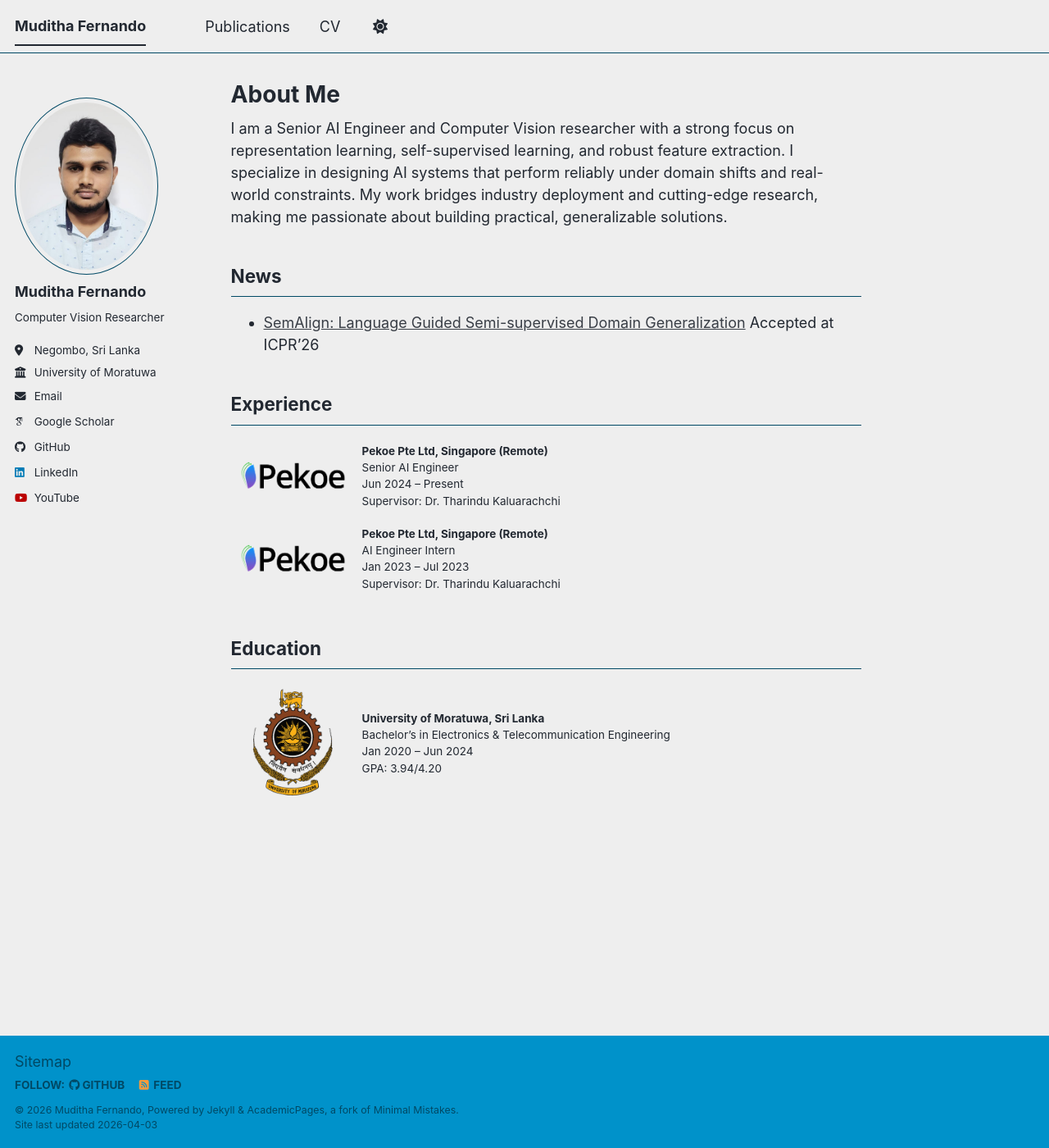
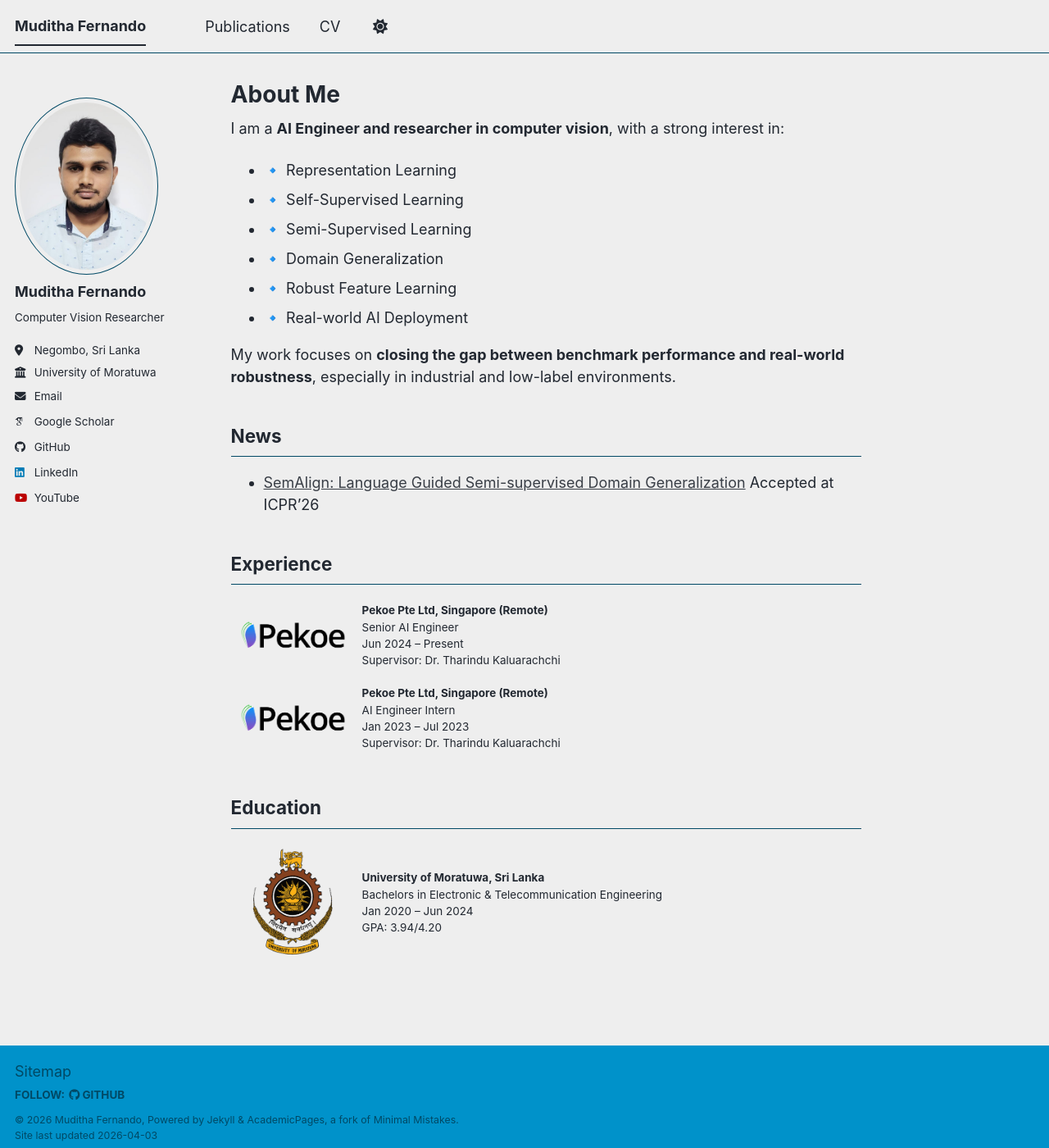
Before and after one commit to muditha11/muditha11.github.io, a Jekyll site: the page built from _pages/about.md, in a window 1280 px wide and 1400 px high. Shown: the whole window at 82% size. Built offline with Jekyll 4.4.1, drawn with Linux system fonts in a browser that asks for light colours; some web fonts are replaced; a script bundle is joined from its source files by our own code; library files that are not in the unit come from our copies.

```diff
--- a/_config.yml
+++ b/_config.yml
@@ -79,7 +79,7 @@ author:
   weibo            : # Username
   wikipedia        : # Username
   xing             : # Username
-  youtube          : "playlist?list=PLVilPUZAI9v9NjB7iQ8OWVBBndO-RsA3p&si=SRZmoEojNoqC6uyS" # replace
+  youtube          : "mudithafernando11/playlists/playlist" # replace
   zhihu            : # Username
 
 # Publication Category - The following the list of publication categories and their headings
@@ -125,7 +125,7 @@ staticman:
       options:
         format           : "iso8601" # "iso8601" (default), "timestamp-seconds", "timestamp-milliseconds"
 atom_feed:
-  hide                   : false     # change to true to hide the RSS feed in the footer
+  hide                   : true     # change to true to hide the RSS feed in the footer
   path                   : # blank (default) uses feed.xml
 
 
--- a/_pages/about.md
+++ b/_pages/about.md
@@ -7,7 +7,17 @@ redirect_from:
   - /about.html
 ---
 
-I am a Senior AI Engineer and Computer Vision researcher with a strong focus on representation learning, self-supervised learning, and robust feature extraction. I specialize in designing AI systems that perform reliably under domain shifts and real-world constraints. My work bridges industry deployment and cutting-edge research, making me passionate about building practical, generalizable solutions.
+I am a **AI Engineer and researcher in computer vision**, with a strong interest in:
+
+- 🔹 Representation Learning
+- 🔹 Self-Supervised Learning
+- 🔹 Semi-Supervised Learning
+- 🔹 Domain Generalization
+- 🔹 Robust Feature Learning
+- 🔹 Real-world AI Deployment
+
+My work focuses on **closing the gap between benchmark performance and real-world robustness**, especially in industrial and low-label environments.
+
 
 ## News
 
@@ -56,7 +66,7 @@ I am a Senior AI Engineer and Computer Vision researcher with a strong focus on
     <td style="border: none; padding: 10px;">
 
       <b>University of Moratuwa, Sri Lanka</b><br>
-      Bachelor’s in Electronics & Telecommunication Engineering<br>
+      Bachelors in Electronic & Telecommunication Engineering<br>
       Jan 2020 – Jun 2024<br>
       GPA: 3.94/4.20
 
```
Also changed, not shown: _pages/publications.md (+1 -1 lines).
